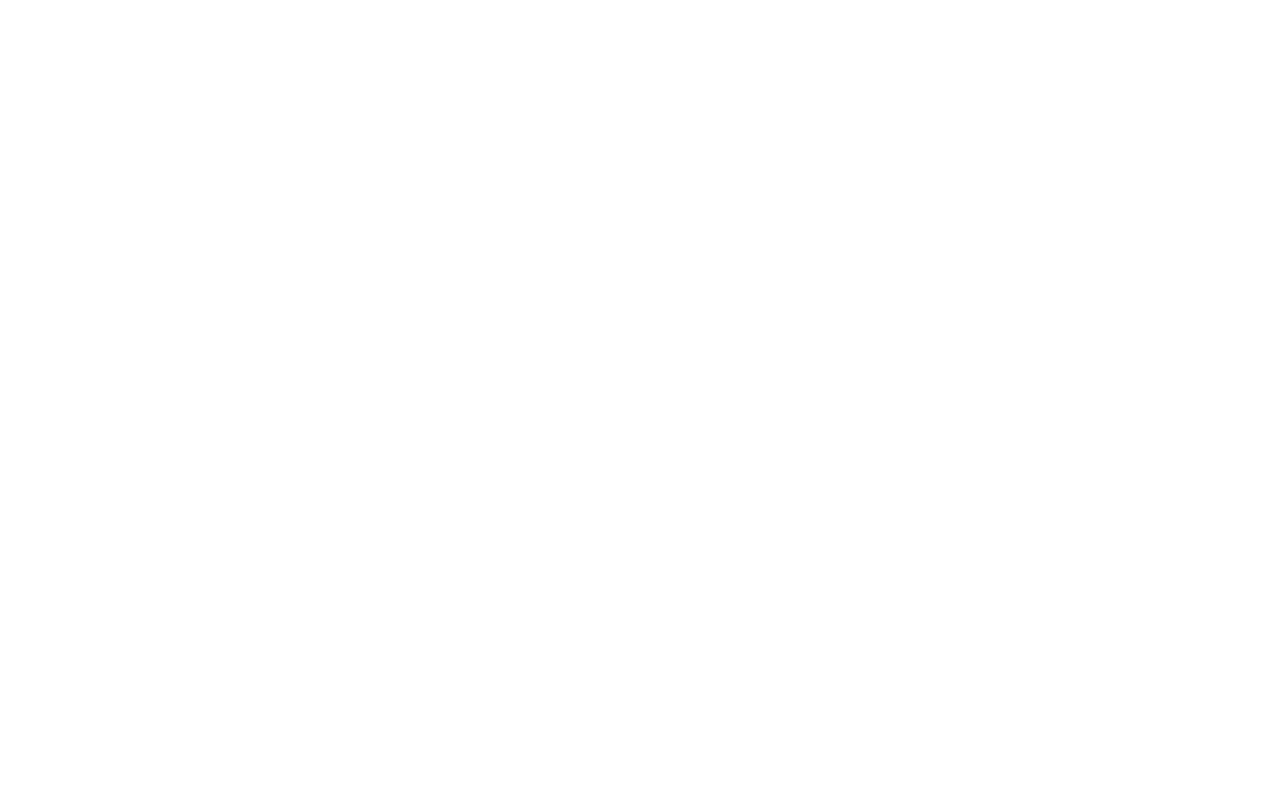
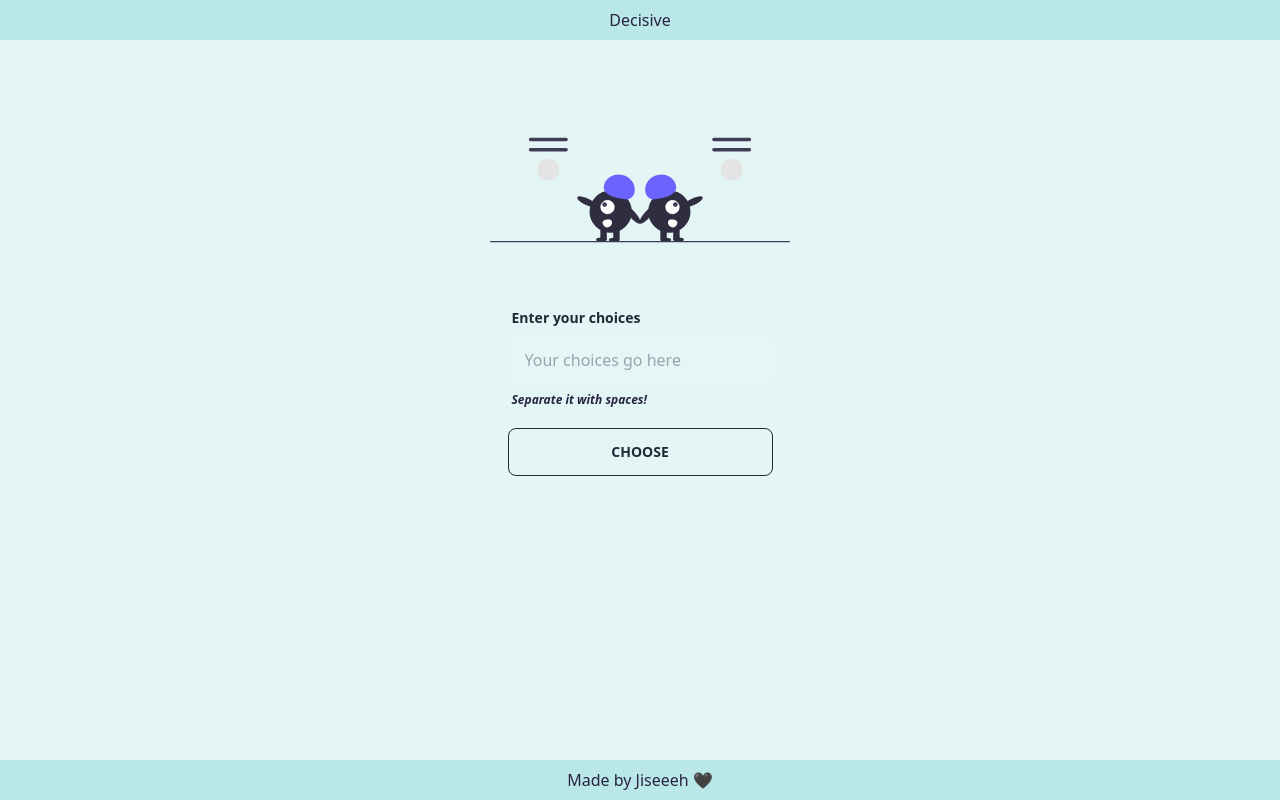
Before and after one commit to Jiseeeh/decisive, a Next.js app: page / in a window 1280 px wide. Built offline with nearby package versions, Linux system fonts and the light colour scheme.

Commit message:
feat: build initial content

```diff
--- a/pages/index.tsx
+++ b/pages/index.tsx
@@ -1,14 +1,51 @@
 import type { NextPage } from "next";
 import Head from "next/head";
+import Image from "next/image";
+
+import Navbar from "../components/Navbar";
+import Footer from "../components/Footer";
+import Modal from "../components/Modal";
 
 const Home: NextPage = () => {
   return (
-    <div>
+    <div className="text-accent min-h-screen flex flex-col bg-primary">
       <Head>
-        <title>Create Next App</title>
+        <title>Decisive</title>
         <meta name="description" content="Generated by create next app" />
         <link rel="icon" href="/favicon.ico" />
       </Head>
+      <Navbar />
+      <main className="flex flex-col items-center">
+        <Image src="/decide.svg" width={300} height={300} />
+        <section className="flex flex-col">
+          <div className="-mt-10 font-bold form-control w-full max-w-xs">
+            <label className="label">
+              <span className="label-text">Enter your choices</span>
+            </label>
+            <input
+              type="text"
+              placeholder="Your choices go here"
+              className="input input-ghost focus:outline-accent font-normal w-full max-w-xs"
+            />
+            <label className="label">
+              <span className="label-text-alt text-accent italic">
+                Separate it with spaces!
+              </span>
+            </label>
+          </div>
+          <button
+            className="mt-3 btn btn-outline hover:bg-accent"
+            onClick={() => {
+              document.getElementById("modal")?.click();
+            }}
+          >
+            choose
+          </button>
+        </section>
+      </main>
+      <Footer />
+      {/* hidden modal */}
+      <Modal content="The quick brown fox jumps over the lazy dog" />
     </div>
   );
 };
```
